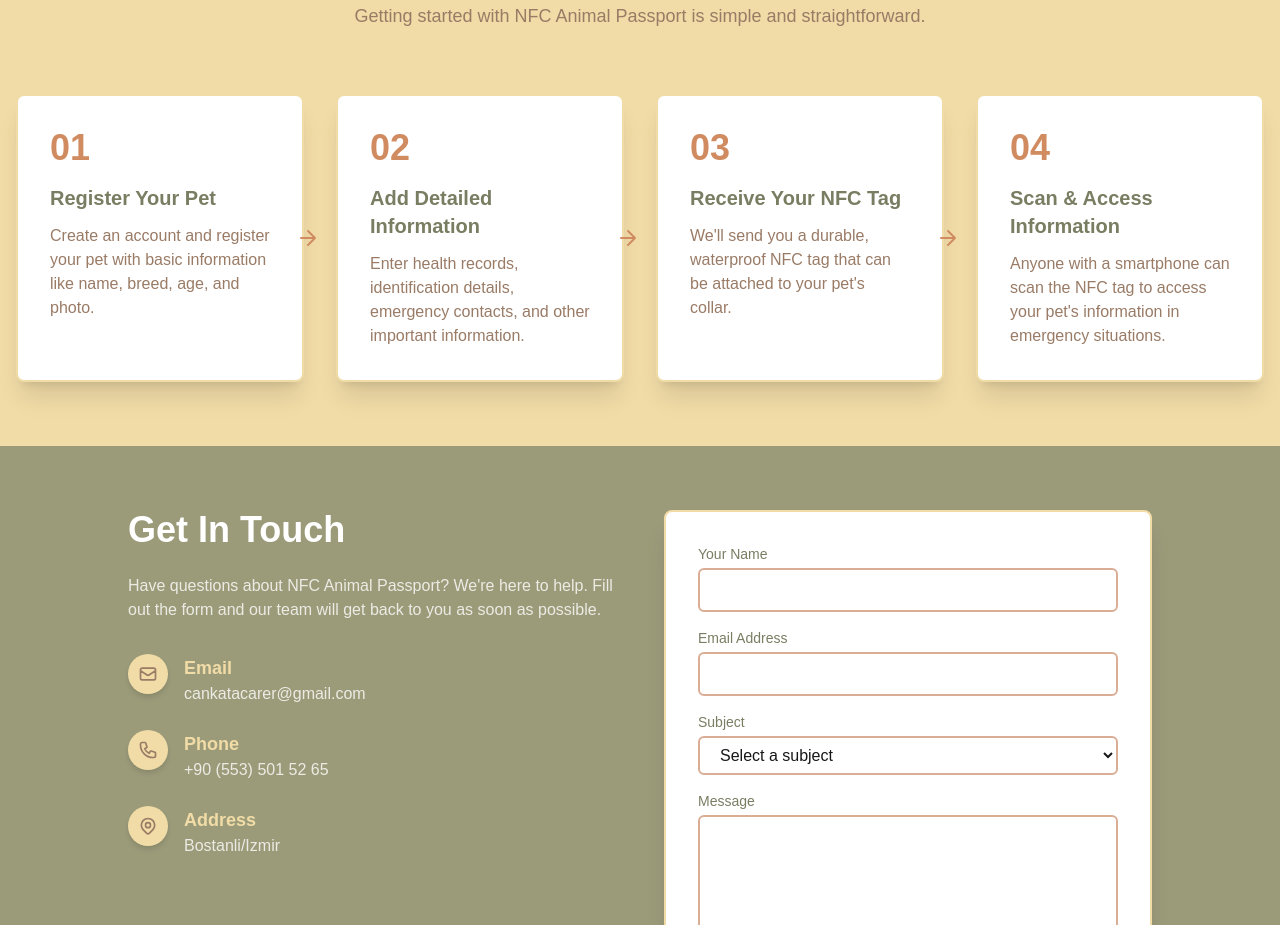
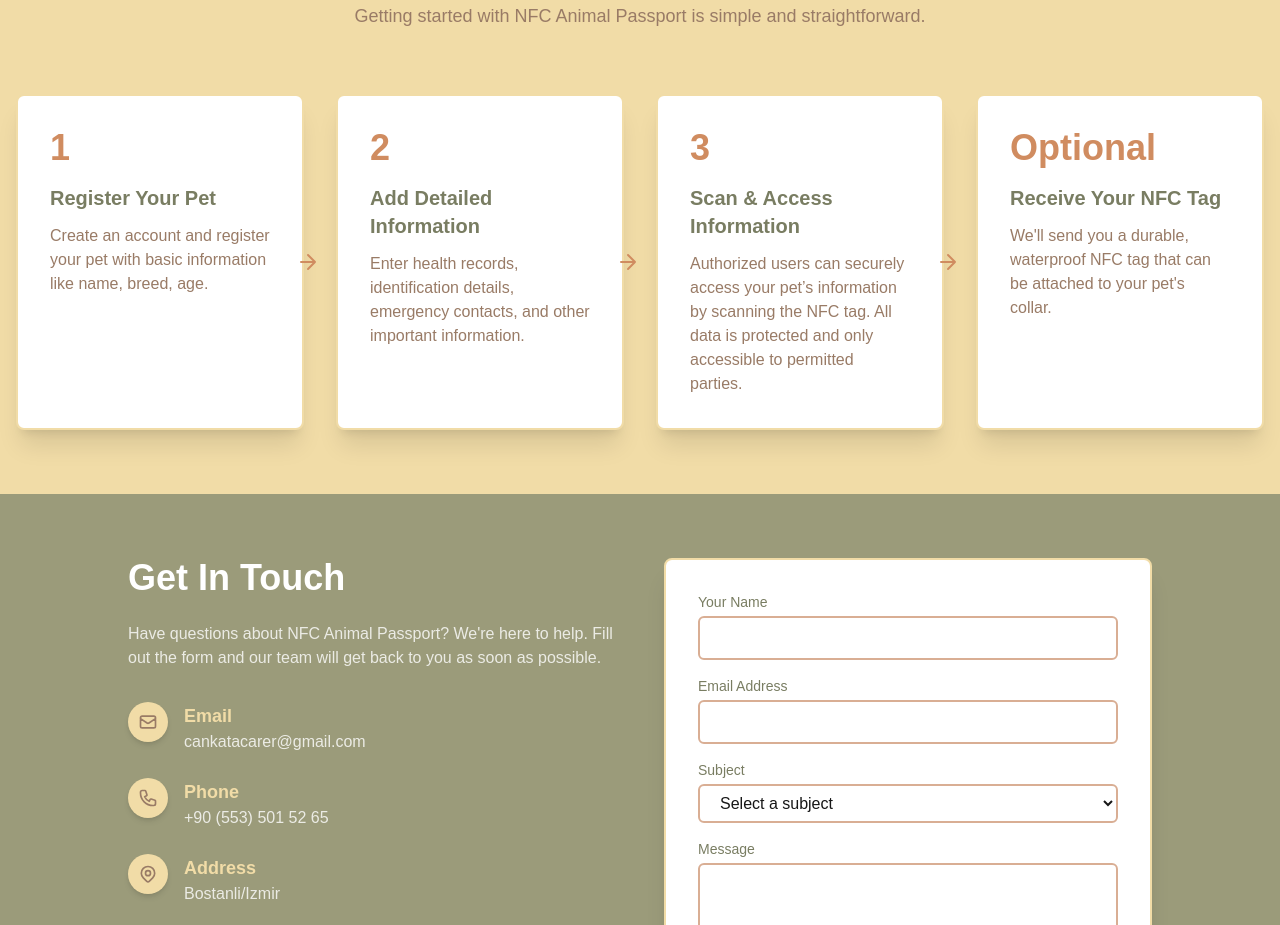
Before and after one commit to CankatCaglar/nfc-animal-passport, a Next.js app: page / in a window 1280 px wide. Shown: the part 1360-2285 px from the top of the page. Built offline with nearby package versions, Linux system fonts and the light colour scheme; no server answers.

Commit message:
HowItWorks&Features updated

```diff
--- a/app/components/HowItWorks.tsx
+++ b/app/components/HowItWorks.tsx
@@ -2,24 +2,24 @@ import Button from './Button';
 
 const steps = [
   {
-    number: '01',
+    number: '1',
     title: 'Register Your Pet',
-    description: 'Create an account and register your pet with basic information like name, breed, age, and photo.'
+    description: 'Create an account and register your pet with basic information like name, breed, age.'
   },
   {
-    number: '02',
+    number: '2',
     title: 'Add Detailed Information',
     description: 'Enter health records, identification details, emergency contacts, and other important information.'
   },
   {
-    number: '03',
-    title: 'Receive Your NFC Tag',
-    description: 'We\'ll send you a durable, waterproof NFC tag that can be attached to your pet\'s collar.'
+    number: '3',
+    title: 'Scan & Access Information',
+    description: 'Authorized users can securely access your pet’s information by scanning the NFC tag. All data is protected and only accessible to permitted parties.'
   },
   {
-    number: '04',
-    title: 'Scan & Access Information',
-    description: 'Anyone with a smartphone can scan the NFC tag to access your pet\'s information in emergency situations.'
+    number: 'Optional',
+    title: 'Receive Your NFC Tag',
+    description: `We'll send you a durable, waterproof NFC tag that can be attached to your pet's collar.`
   }
 ];
 
```
